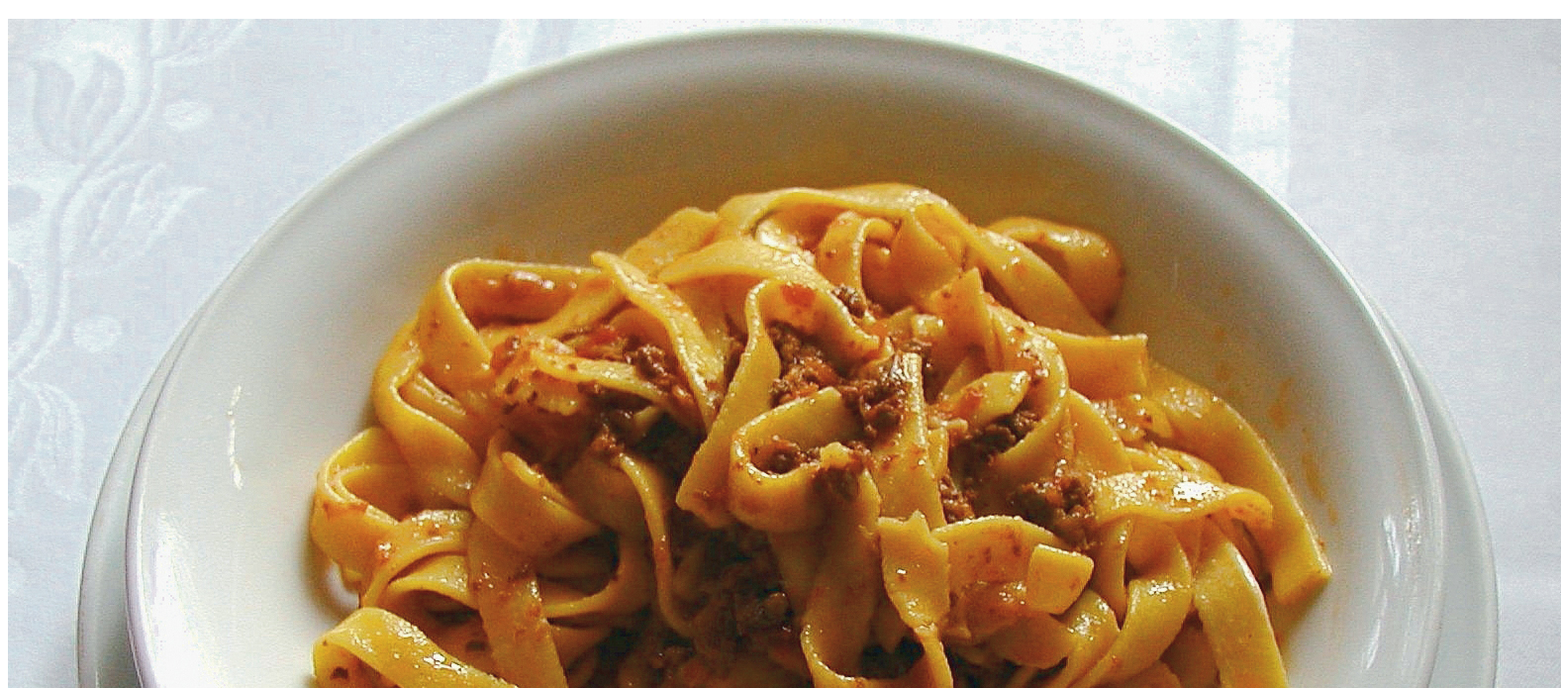
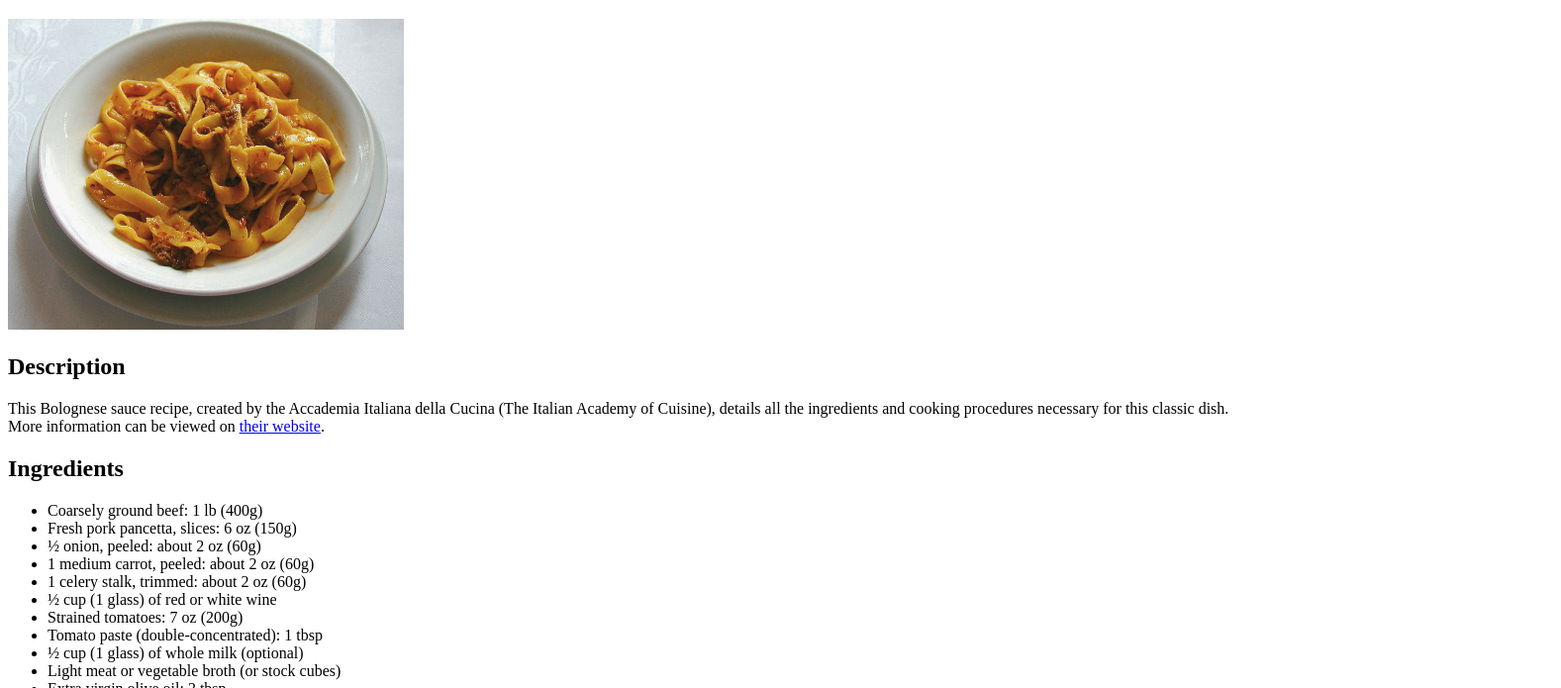
Before and after one commit to penguinness/odin-recipes, a plain HTML site: page recipes/bolognese.html in a window 1280 px wide. Shown: the part 61-756 px from the top of the page at 99% size, 1577 px wide, since content can reach past the window. Drawn offline with Linux system fonts and the light colour scheme.

Commit message:
fixed bolognese page

```diff
--- a/recipes/bolognese.html
+++ b/recipes/bolognese.html
@@ -7,7 +7,12 @@
   </head>
   <body>
     <h1>Bolognese Sauce</h1>
-    <img src="/images/Bolognese.jpeg" alt="Bolognese Sauce" />
+    <img
+      src="../images/Bolognese.jpeg"
+      alt="Bolognese Sauce"
+      width="400"
+      height="314.3"
+    />
     <h2>Description</h2>
     <p>
       This Bolognese sauce recipe, created by the Accademia Italiana della
```
Also changed, not shown: index.html (+1 -1 lines).
